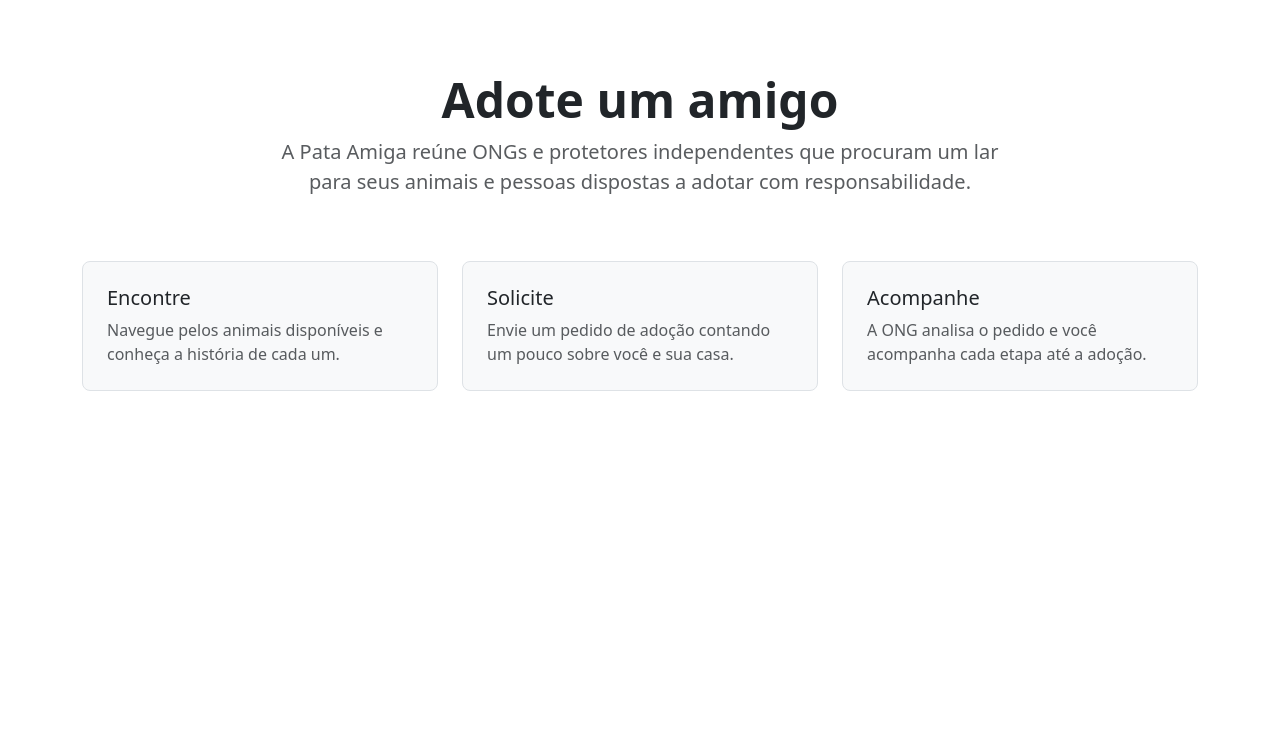
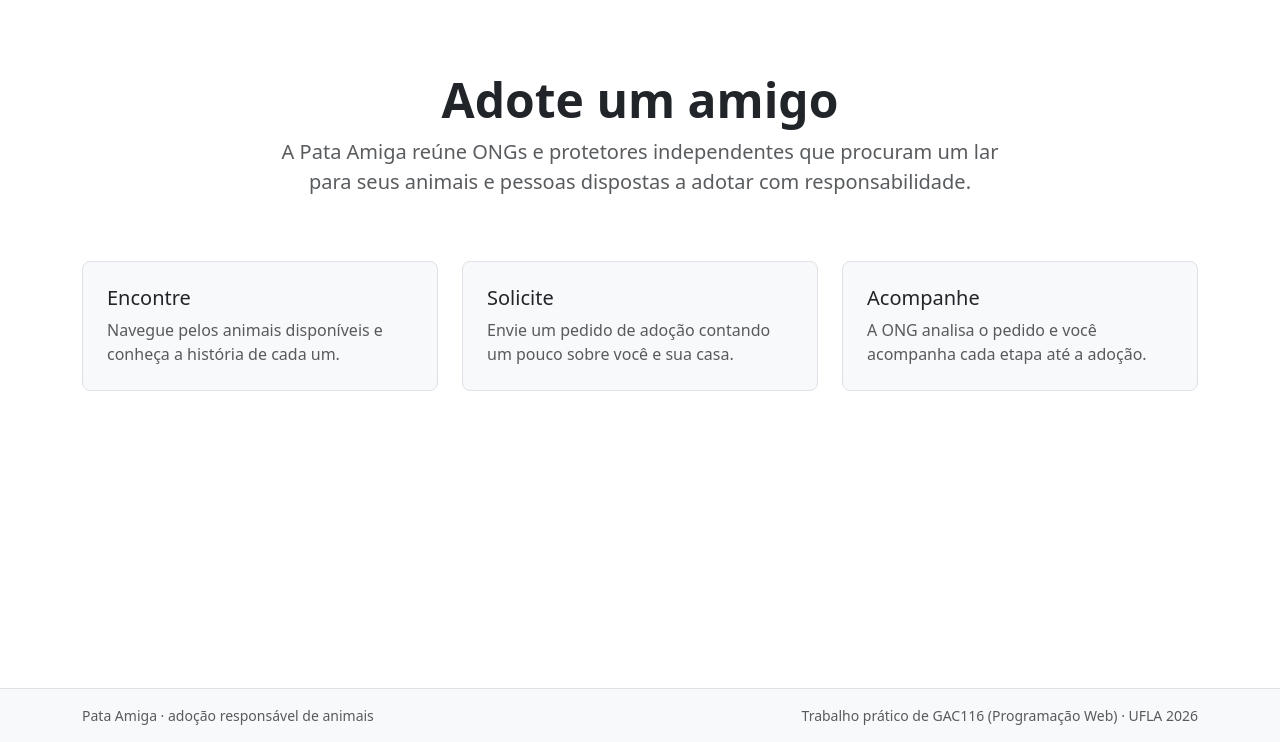
Before and after one commit to Petrus012/pata-amiga, a Django app: page / in a window 1280 px wide. Shown: the part 58-800 px from the top of the page. Run offline with Django 5.2, Linux system fonts and the light colour scheme.

Commit message:
feat(ui): adiciona rodape fixo no fim da pagina

```diff
--- a/templates/base.html
+++ b/templates/base.html
@@ -15,7 +15,7 @@
         crossorigin="anonymous">
   {% block estilos %}{% endblock %}
 </head>
-<body>
+<body class="d-flex flex-column min-vh-100">
   <nav class="navbar navbar-expand-lg bg-body-tertiary border-bottom">
     <div class="container">
       <a class="navbar-brand fw-semibold" href="{% url 'home' %}">
@@ -47,9 +47,11 @@
     </div>
   </nav>
 
-  <main class="container py-4">
+  <main class="container flex-grow-1 py-4">
     {% block conteudo %}{% endblock %}
   </main>
+
+  {% include "includes/rodape.html" %}
 
   <script src="https://cdn.jsdelivr.net/npm/bootstrap@5.3.8/dist/js/bootstrap.bundle.min.js"
           integrity="sha384-FKyoEForCGlyvwx9Hj09JcYn3nv7wiPVlz7YYwJrWVcXK/BmnVDxM+D2scQbITxI"
--- /dev/null
+++ b/templates/includes/rodape.html
@@ -0,0 +1,6 @@
+<footer class="border-top bg-body-tertiary mt-auto">
+  <div class="container py-3 d-flex flex-column flex-sm-row justify-content-between gap-1 small text-body-secondary">
+    <span>Pata Amiga &middot; adoção responsável de animais</span>
+    <span>Trabalho prático de GAC116 (Programação Web) &middot; UFLA {% now "Y" %}</span>
+  </div>
+</footer>
```
